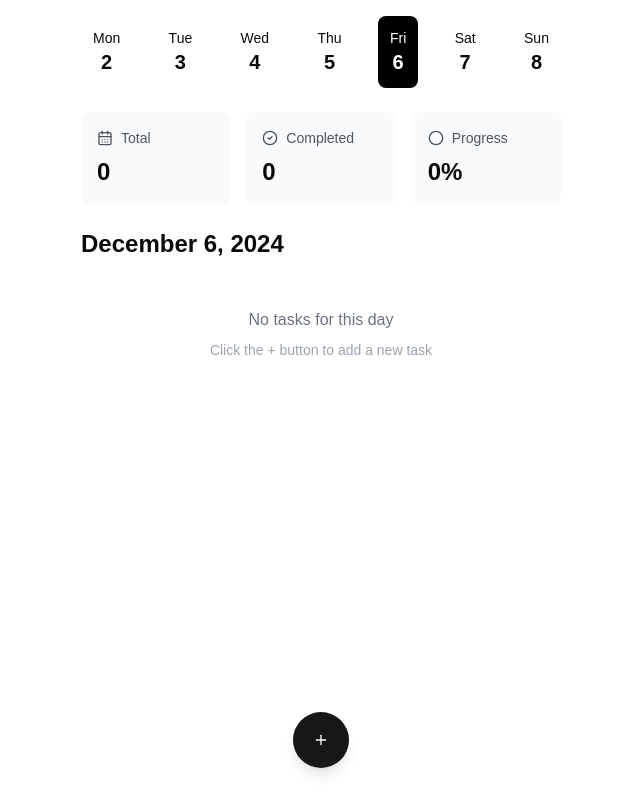
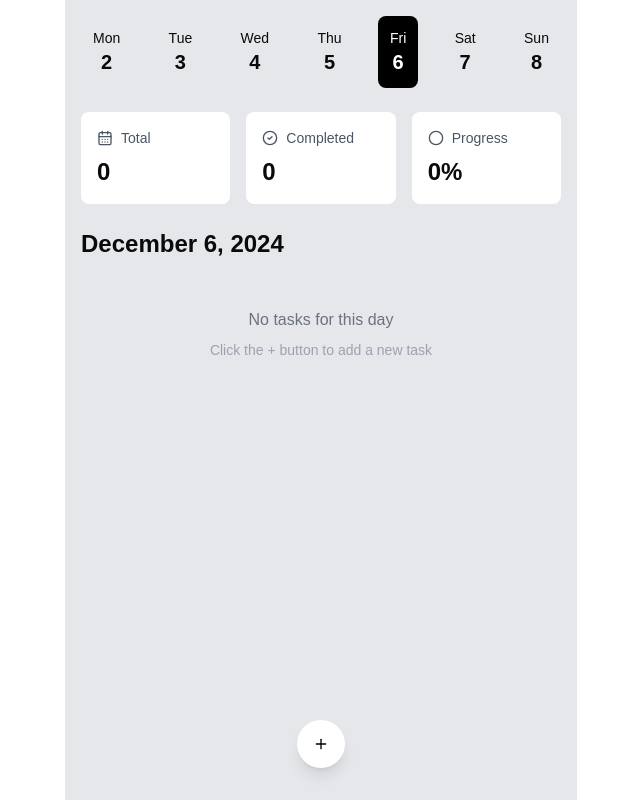
Before and after one commit to mswat5/todo-list-assignment, a Next.js app: page / in a window 1280 px wide. Shown: the whole page, without its empty margins (319-959 px from the left). Built offline with nearby package versions, Linux system fonts and the light colour scheme.

Commit message:
few UI changes(bg,font-weights)

```diff
--- a/src/app/page.tsx
+++ b/src/app/page.tsx
@@ -5,7 +5,7 @@ import { TodoList } from "@/components/todo/todo-list";
 
 export default function Home() {
   return (
-    <div className="min-h-screen bg-white p-4 max-w-lg mx-auto">
+    <div className="min-h-screen bg-gray-200 p-4 max-w-lg mx-auto">
       <div className="space-y-8">
         <TodoList />
         <AddTodoDialog />
--- a/src/components/todo/AddTodo.tsx
+++ b/src/components/todo/AddTodo.tsx
@@ -46,8 +46,11 @@ export function AddTodoDialog() {
     <Dialog open={isOpen} onOpenChange={setIsOpen}>
       <DialogTrigger asChild>
         <div className="fixed bottom-8 left-0 right-0 flex justify-center">
-          <Button className="rounded-full w-14 h-14 shadow-lg" size="icon">
-            <Plus className="h-6 w-6" />
+          <Button
+            className="rounded-full  bg-white  w-12 h-12 shadow-lg hover:bg-white"
+            size="icon"
+          >
+            <Plus className="h-6 w-6 font-semibold text-black " />
           </Button>
         </div>
       </DialogTrigger>
--- a/src/components/todo/stats/todo-stats.tsx
+++ b/src/components/todo/stats/todo-stats.tsx
@@ -24,21 +24,21 @@ export function TodoStats() {
       animate={{ opacity: 1, y: 0 }}
       className="grid grid-cols-3 gap-4 mb-6"
     >
-      <div className="bg-gray-50 p-4 rounded-lg">
+      <div className="bg-white p-4 rounded-lg">
         <div className="flex items-center gap-2 text-gray-600 mb-2">
           <CalendarDays className="h-4 w-4" />
           <span className="text-sm">Total</span>
         </div>
         <p className="text-2xl font-bold">{todaysTodos.length}</p>
       </div>
-      <div className="bg-gray-50 p-4 rounded-lg">
+      <div className="bg-white p-4 rounded-lg">
         <div className="flex items-center gap-2 text-gray-600 mb-2">
           <CheckCircle2 className="h-4 w-4" />
           <span className="text-sm">Completed</span>
         </div>
         <p className="text-2xl font-bold">{completedTodos.length}</p>
       </div>
-      <div className="bg-gray-50 p-4 rounded-lg">
+      <div className="bg-white p-4 rounded-lg">
         <div className="flex items-center gap-2 text-gray-600 mb-2">
           <Circle className="h-4 w-4" />
           <span className="text-sm">Progress</span>
--- a/src/components/todo/todo-item.tsx
+++ b/src/components/todo/todo-item.tsx
@@ -22,12 +22,12 @@ export function TodoItem({ todo, onToggle }: TodoItemProps) {
       <motion.div
         initial={{ opacity: 0, y: 20 }}
         animate={{ opacity: 1, y: 0 }}
-        className="flex items-start space-x-4 bg-gray-50 p-4 rounded-lg group"
+        className="flex items-start space-x-2 bg-white p-4 rounded-lg group"
       >
         <Checkbox
           checked={todo.completed}
           onCheckedChange={() => onToggle(todo.id)}
-          className="mt-2 rounded-lg"
+          className="mt-2 h-5 w-5 rounded-xl"
         />
         <div className="flex-1">
           <h3
--- a/src/components/todo/todo-list.tsx
+++ b/src/components/todo/todo-list.tsx
@@ -19,7 +19,7 @@ export function TodoList() {
     <div className="space-y-6">
       <DateFilters />
       <TodoStats />
-      <div>
+      <div className="bg-gray-200">
         <h2 className="text-2xl font-bold mb-4">
           {format(selectedDate, "MMMM d, yyyy")}
         </h2>
```
Also changed, not shown: src/components/ui/button.tsx (+11 -11 lines).
